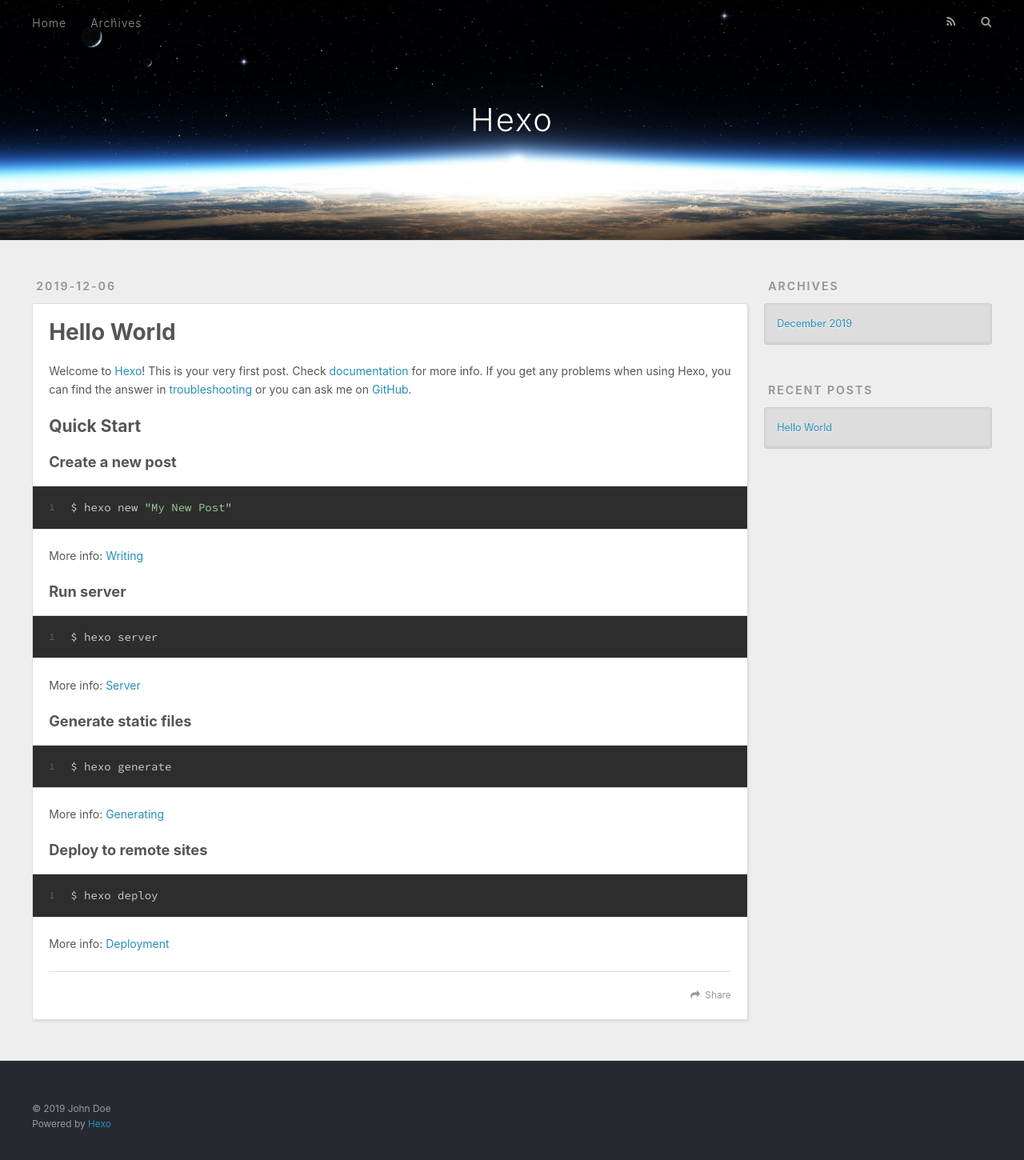
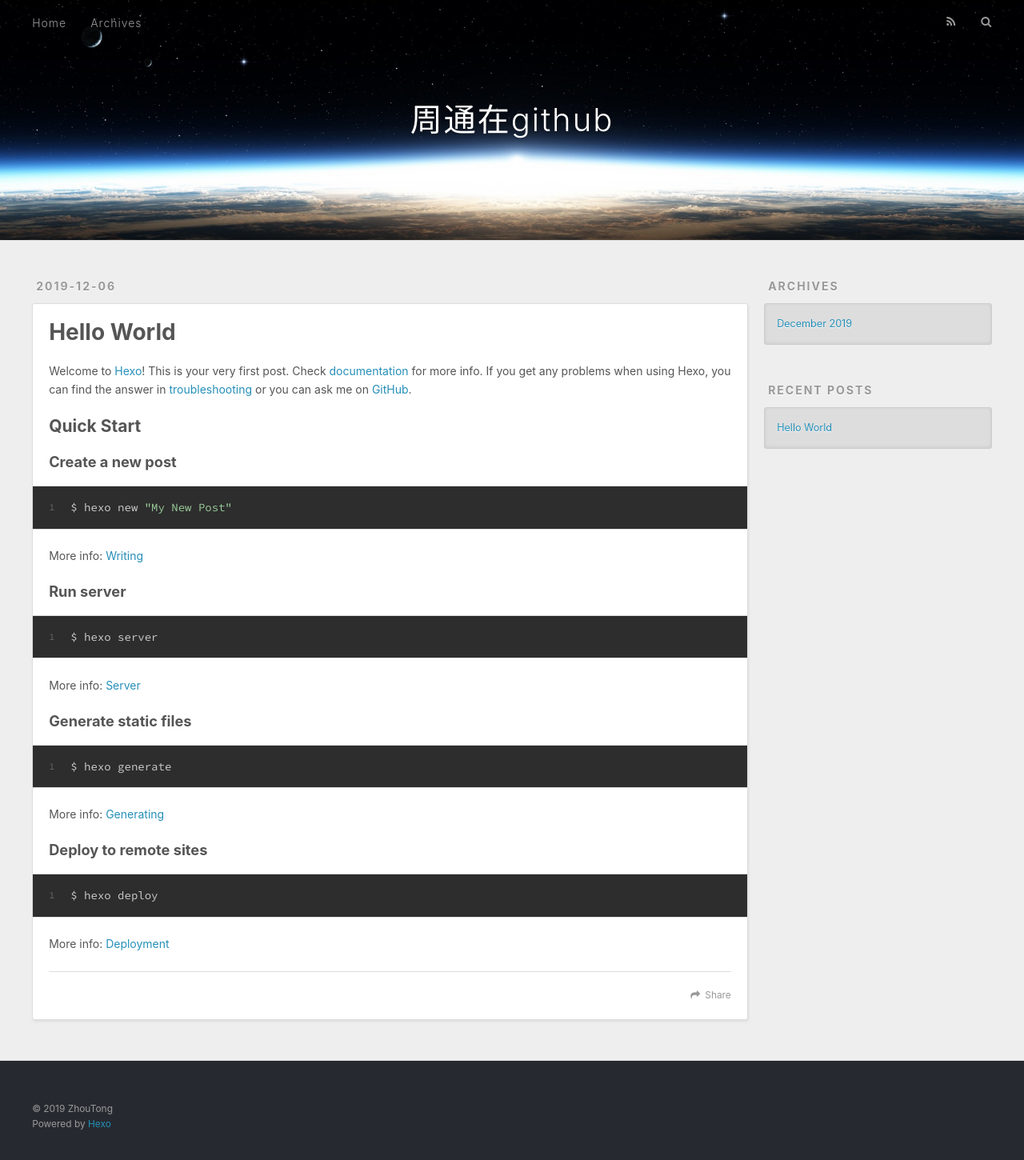
Before and after one commit to tong-dada/tong.github.io, a plain HTML site: page index.html in a window 1280 px wide. Shown: the whole page at 80% size. Drawn offline with nearby package versions, Linux system fonts and the light colour scheme.

Commit message:
Site updated: 2019-12-09 10:04:06

```diff
--- a/index.html
+++ b/index.html
@@ -5,16 +5,16 @@
 
 
 
-  <title>Hexo</title>
+  <title>周通在github</title>
   <meta name="viewport" content="width=device-width, initial-scale=1, maximum-scale=1">
   <meta property="og:type" content="website">
-<meta property="og:title" content="Hexo">
+<meta property="og:title" content="周通在github">
 <meta property="og:url" content="http:&#x2F;&#x2F;yoursite.com&#x2F;index.html">
-<meta property="og:site_name" content="Hexo">
+<meta property="og:site_name" content="周通在github">
 <meta property="og:locale" content="en">
 <meta name="twitter:card" content="summary">
 
-    <link rel="alternate" href="/atom.xml" title="Hexo" type="application/atom+xml">
+    <link rel="alternate" href="/atom.xml" title="周通在github" type="application/atom+xml">
 
 
     <link rel="icon" href="/favicon.png">
@@ -33,7 +33,7 @@
   <div id="header-outer" class="outer">
     <div id="header-title" class="inner">
       <h1 id="logo-wrap">
-        <a href="/" id="logo">Hexo</a>
+        <a href="/" id="logo">周通在github</a>
       </h1>
 
     </div>
@@ -100,7 +100,7 @@
 
     </div>
     <footer class="article-footer">
-      <a data-url="http://yoursite.com/2019/12/06/hello-world/" data-id="ck3xsem78000057qneryc6u12" class="article-share-link">Share</a>
+      <a data-url="http://yoursite.com/2019/12/06/hello-world/" data-id="ck3xslgqx0000bcqn0hef11po" class="article-share-link">Share</a>
 
 
     </footer>
@@ -156,7 +156,7 @@
 
   <div class="outer">
     <div id="footer-info" class="inner">
-      &copy; 2019 John Doe<br>
+      &copy; 2019 ZhouTong<br>
       Powered by <a href="http://hexo.io/" target="_blank">Hexo</a>
     </div>
   </div>
```
Also changed, not shown: 2019/12/06/hello-world/index.html (+6 -6 lines), archives/2019/12/index.html (+6 -6 lines), archives/2019/index.html (+6 -6 lines), archives/index.html (+6 -6 lines).
